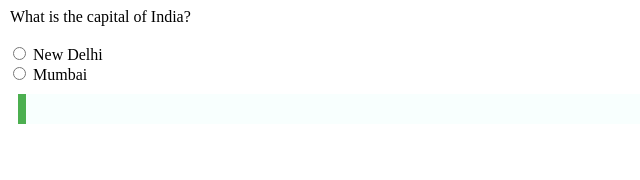
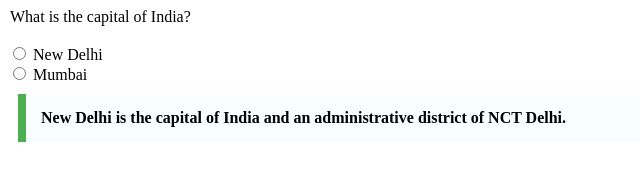
Before and after one commit to acciojob/trivia-Abhijit7287, a website: page main.html in a window 1280 px wide. Shown: the whole page, without its empty margins (0-640 px from the left). Drawn offline with Linux system fonts and the light colour scheme.

Commit message:
created a submission

```diff
--- a/main.html
+++ b/main.html
@@ -25,7 +25,7 @@
             </label>
 
 	</form>
-	 <blockquote cite="https://en.wikipedia.org/wiki/New_Delhi"
+	 <blockquote cite="https://en.wikipedia.org/wiki/New_Delhi">
         New Delhi is the capital of India and an administrative district of NCT Delhi.
     </blockquote>
     <script type="text/javascript" src="./script.js">
```
